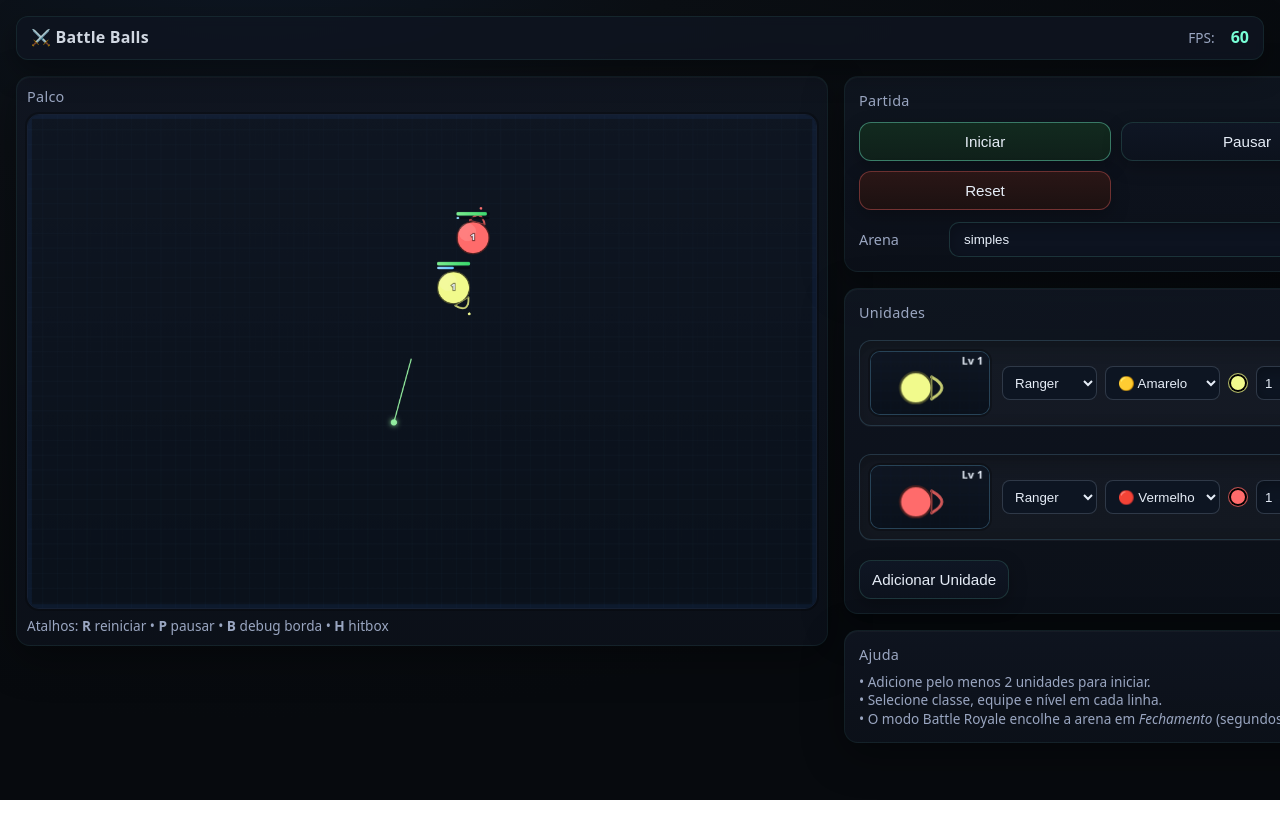
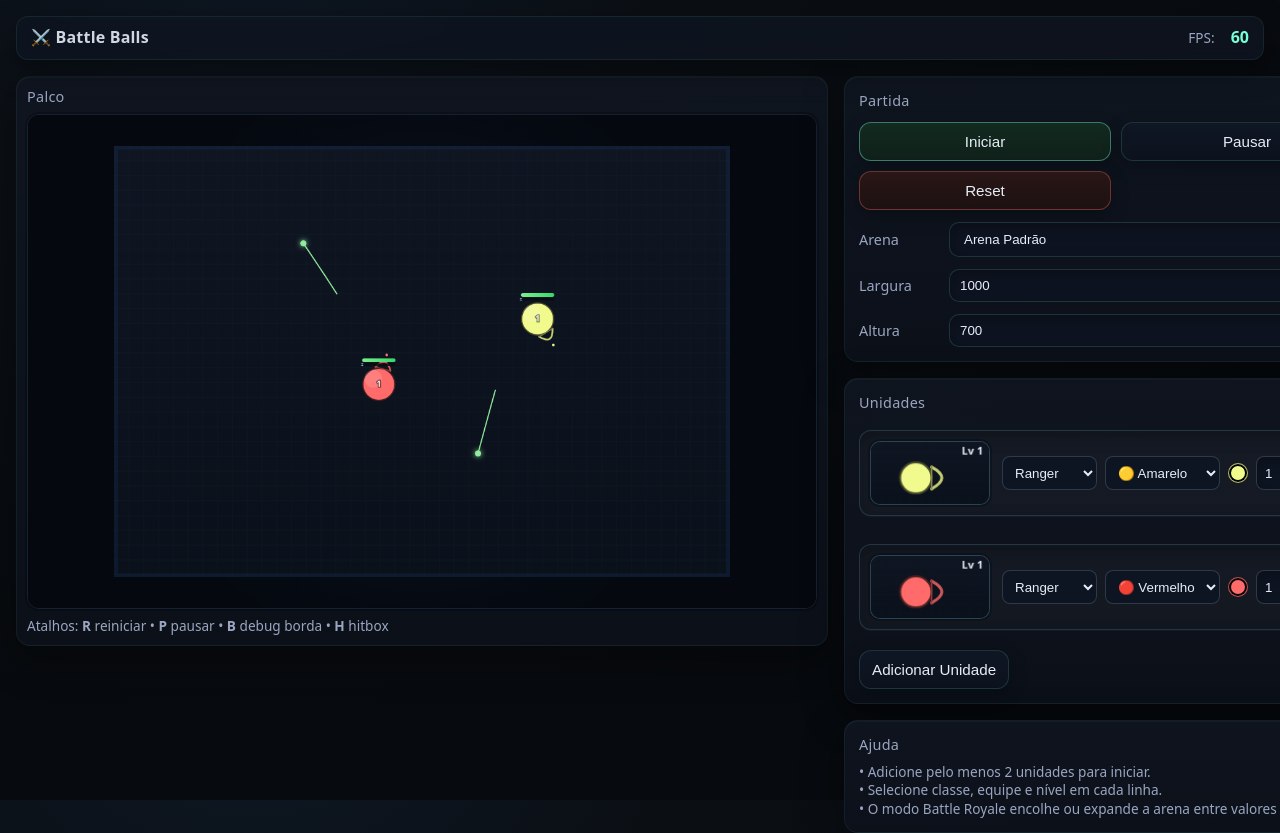
Before and after one commit to grupogptespecial-eng/Warballs, a website with bundled scripts: page public/index.html in a window 1280 px wide. Both pictures are taken after a click on the button "Iniciar". Shown: the top 833 px of the page. Before the commit the page ends 800 px from the top, so only its background shows below. Built offline with nearby package versions, Linux system fonts and the light colour scheme.

Commit message:
feat: add configurable arena types

```diff
--- a/public/index.html
+++ b/public/index.html
@@ -275,13 +275,41 @@
           </select>
         </div>
 
-        <div id="brConfig" style="display:none">
+        <div id="cfgStandard">
           <div class="row">
-            <div class="label">Fechamento</div>
-            <input id="brTime" type="number" class="select" min="5" max="180" step="5" value="25" aria-label="Tempo para fechar (s)" />
+            <div class="label">Largura</div>
+            <input id="arenaWidth" type="number" class="select" min="100" value="1000" />
           </div>
-          <div class="small muted" style="margin-top:6px">
-            Battle Royale: o retângulo da arena encolhe ao longo do tempo.
+          <div class="row">
+            <div class="label">Altura</div>
+            <input id="arenaHeight" type="number" class="select" min="100" value="700" />
+          </div>
+        </div>
+
+        <div id="cfgBR" style="display:none">
+          <div class="row">
+            <div class="label">Largura Ini</div>
+            <input id="arenaWidthStart" type="number" class="select" value="1200" />
+          </div>
+          <div class="row">
+            <div class="label">Altura Ini</div>
+            <input id="arenaHeightStart" type="number" class="select" value="800" />
+          </div>
+          <div class="row">
+            <div class="label">Largura Final</div>
+            <input id="arenaWidthEnd" type="number" class="select" value="600" />
+          </div>
+          <div class="row">
+            <div class="label">Altura Final</div>
+            <input id="arenaHeightEnd" type="number" class="select" value="400" />
+          </div>
+          <div class="row">
+            <div class="label">Delay</div>
+            <input id="shrinkDelay" type="number" step="0.1" class="select" value="5" />
+          </div>
+          <div class="row">
+            <div class="label">Duração</div>
+            <input id="shrinkDuration" type="number" step="0.1" class="select" value="20" />
           </div>
         </div>
       </section>
@@ -303,7 +331,7 @@
         <div class="small muted">
           • Adicione pelo menos 2 unidades para iniciar.<br/>
           • Selecione classe, equipe e nível em cada linha.<br/>
-          • O modo Battle Royale encolhe a arena em <em>Fechamento</em> (segundos).
+          • O modo Battle Royale encolhe ou expande a arena entre valores inicial e final.
         </div>
       </section>
     </aside>
--- a/src/config/cfg.js
+++ b/src/config/cfg.js
@@ -23,15 +23,26 @@ export const CLASSES = {
 export const CFG = {
   // Modos de arena disponíveis
   arenas: {
-    simples:       { key: 'simples',       label: 'Arena Simples',            scale: 1.00 },
-    simples_menor: { key: 'simples_menor', label: 'Arena Simples (Menor)',    scale: 0.50 },
+    padrao: {
+      key: 'padrao',
+      name: 'Arena Padrão',
+      // Largura/altura absolutas da arena
+      width: 1000,
+      height: 700
+    },
     battle_royale: {
-      key: 'battle_royale', label: 'Arena Battle Royale',
-      startScale: 1.00,
-      endScale: 0.75,
-      closeDefault: 25, // segundos
-      closeMin: 5,
-      closeMax: 180
+      key: 'battle_royale',
+      name: 'Arena Battle Royale',
+      // Dimensões iniciais
+      widthStart: 1200,
+      heightStart: 800,
+      // Dimensões finais
+      widthEnd: 600,
+      heightEnd: 400,
+      // Tempo em segundos antes de começar a transição
+      shrinkDelay: 5,
+      // Duração da transição
+      shrinkDuration: 20
     }
   },
 
--- a/src/core/arena.js
+++ b/src/core/arena.js
@@ -1,39 +1,58 @@
-// Gerencia os limites e a escala da arena de combate
+// Gerencia dimensões da arena e animações de shrink
 
 import { CFG } from '../config/cfg.js';
+import { lerp } from '../utils/misc.js';
 
 export class Arena {
-  constructor(mode = 'simples') {
-    this.mode = mode;
-    this.scale = 1;
-    this.t = 0;
-    this.x = 0; this.y = 0; this.w = 0; this.h = 0;
+  constructor(mode = 'padrao', params = {}) {
+    this.reset(mode, params);
   }
 
-  reset(mode = this.mode) {
+  reset(mode = this.mode, params = {}) {
     this.mode = mode;
     this.t = 0;
-    const cfg = CFG.arenas[mode] || {};
-    if (cfg.startScale !== undefined) this.scale = cfg.startScale;
-    else this.scale = cfg.scale ?? 1;
+    const cfg = { ...(CFG.arenas[mode] || {}), ...params };
+    if (mode === 'padrao') {
+      this.wStart = this.wEnd = cfg.width || 800;
+      this.hStart = this.hEnd = cfg.height || 600;
+      this.shrinkDelay = 0;
+      this.shrinkDuration = 0;
+    } else if (mode === 'battle_royale') {
+      this.wStart = cfg.widthStart || 800;
+      this.hStart = cfg.heightStart || 600;
+      this.wEnd = cfg.widthEnd ?? this.wStart;
+      this.hEnd = cfg.heightEnd ?? this.hStart;
+      this.shrinkDelay = cfg.shrinkDelay || 0;
+      this.shrinkDuration = cfg.shrinkDuration || 0;
+    } else {
+      this.wStart = this.wEnd = cfg.width || 800;
+      this.hStart = this.hEnd = cfg.height || 600;
+      this.shrinkDelay = 0;
+      this.shrinkDuration = 0;
+    }
+    this.w = this.wStart;
+    this.h = this.hStart;
+    this.x = 0; this.y = 0;
   }
 
   update(dt, fullBounds) {
-    const cfg = CFG.arenas[this.mode] || {};
     this.t += dt;
-    if (cfg.startScale !== undefined && cfg.endScale !== undefined && cfg.closeDefault) {
-      const k = Math.min(1, this.t / cfg.closeDefault);
-      this.scale = cfg.startScale + (cfg.endScale - cfg.startScale) * k;
-    } else if (cfg.scale !== undefined) {
-      this.scale = cfg.scale;
+    let w = this.wStart, h = this.hStart;
+    if (this.mode === 'battle_royale') {
+      if (this.t <= this.shrinkDelay) {
+        w = this.wStart; h = this.hStart;
+      } else if (this.t <= this.shrinkDelay + this.shrinkDuration && this.shrinkDuration > 0) {
+        const prog = (this.t - this.shrinkDelay) / this.shrinkDuration;
+        w = lerp(this.wStart, this.wEnd, prog);
+        h = lerp(this.hStart, this.hEnd, prog);
+      } else {
+        w = this.wEnd; h = this.hEnd;
+      }
     }
+    this.w = w; this.h = h;
     const fb = fullBounds || { x: 0, y: 0, w: 0, h: 0 };
-    const w = fb.w * this.scale;
-    const h = fb.h * this.scale;
     this.x = fb.x + (fb.w - w) / 2;
     this.y = fb.y + (fb.h - h) / 2;
-    this.w = w;
-    this.h = h;
   }
 
   get bounds() {
--- a/src/core/game.js
+++ b/src/core/game.js
@@ -20,7 +20,7 @@ export const game = {
   particles: [],
   effects: [],
   summons: [],
-  arena: new Arena('simples'),
+  arena: new Arena('padrao'),
   bounds: { x: 0, y: 0, w: canvas ? canvas.width : 0, h: canvas ? canvas.height : 0 },
   debugHit: false,
 
--- a/src/main.js
+++ b/src/main.js
@@ -5,5 +5,5 @@ import { boot } from './scenes/boot.js';
 window.addEventListener('DOMContentLoaded', () => {
   game.init();
   boot();
-  drawPreview('simples');
+  drawPreview('padrao');
 });
--- a/src/render/preview.js
+++ b/src/render/preview.js
@@ -5,7 +5,7 @@ import { CFG } from '../config/cfg.js';
 export const previewCanvas = document.getElementById('preview');
 export const pctx = previewCanvas ? previewCanvas.getContext('2d') : null;
 
-export function drawPreview(mode = 'simples'){
+export function drawPreview(mode = 'padrao', params = {}){
   if (!previewCanvas || !pctx) return;
   const w = previewCanvas.width, h = previewCanvas.height;
 
@@ -35,19 +35,25 @@ export function drawPreview(mode = 'simples'){
   pctx.strokeRect(6, 6, w-12, h-12);
   pctx.restore();
 
-  // anéis de arena (start/end)
-  let sStart = 1.0, sEnd = 1.0;
-  if (mode === 'simples_menor') sStart = sEnd = CFG.arenas.simples_menor.scale;
+  const cfg = { ...(CFG.arenas[mode] || {}), ...params };
+  let wStart, hStart, wEnd, hEnd;
   if (mode === 'battle_royale') {
-    sStart = CFG.arenas.battle_royale.startScale;
-    sEnd   = CFG.arenas.battle_royale.endScale;
+    wStart = cfg.widthStart; hStart = cfg.heightStart;
+    wEnd = cfg.widthEnd;   hEnd = cfg.heightEnd;
+  } else {
+    wStart = wEnd = cfg.width; hStart = hEnd = cfg.height;
   }
-  const drawRing = (scale, alpha, color) => {
-    const ww = Math.round((w-12) * scale), hh = Math.round((h-12) * scale);
-    const x = 6 + Math.floor(((w-12) - ww)/2), y = 6 + Math.floor(((h-12) - hh)/2);
+  const maxW = Math.max(wStart, wEnd);
+  const maxH = Math.max(hStart, hEnd);
+  const scale = Math.min((w - 12) / maxW, (h - 12) / maxH);
+  const drawRing = (aw, ah, alpha, color) => {
+    const ww = Math.round(aw * scale);
+    const hh = Math.round(ah * scale);
+    const x = 6 + Math.floor(((w - 12) - ww) / 2);
+    const y = 6 + Math.floor(((h - 12) - hh) / 2);
     pctx.save(); pctx.globalAlpha = alpha; pctx.strokeStyle = color; pctx.lineWidth = 2;
     pctx.strokeRect(x, y, ww, hh); pctx.restore();
   };
-  drawRing(sStart, 0.9, '#7dd3fc');
-  if (sEnd !== sStart) drawRing(sEnd, 0.6, '#f59e0b');
+  drawRing(wStart, hStart, 0.9, '#7dd3fc');
+  if (wEnd !== wStart || hEnd !== hStart) drawRing(wEnd, hEnd, 0.6, '#f59e0b');
 }
--- a/src/scenes/boot.js
+++ b/src/scenes/boot.js
@@ -5,6 +5,7 @@ import { unitListEl, btnAddUnit, arenaNameEl } from '../utils/misc.js';
 import { Unit } from '../unit/unit.js';
 import { TEAM, CFG } from '../config/cfg.js';
 import { V } from '../math/vec.js';
+import { drawPreview } from '../render/preview.js';
 
 function gatherUnits() {
   const rows = unitListEl ? unitListEl.querySelectorAll('.unit-item') : [];
@@ -29,7 +30,30 @@ function gatherUnits() {
   return list;
 }
 
+function getArenaParams(mode) {
+  if (mode === 'battle_royale') {
+    return {
+      widthStart: parseFloat(document.getElementById('arenaWidthStart')?.value || CFG.arenas.battle_royale.widthStart),
+      heightStart: parseFloat(document.getElementById('arenaHeightStart')?.value || CFG.arenas.battle_royale.heightStart),
+      widthEnd: parseFloat(document.getElementById('arenaWidthEnd')?.value || CFG.arenas.battle_royale.widthEnd),
+      heightEnd: parseFloat(document.getElementById('arenaHeightEnd')?.value || CFG.arenas.battle_royale.heightEnd),
+      shrinkDelay: parseFloat(document.getElementById('shrinkDelay')?.value || CFG.arenas.battle_royale.shrinkDelay),
+      shrinkDuration: parseFloat(document.getElementById('shrinkDuration')?.value || CFG.arenas.battle_royale.shrinkDuration)
+    };
+  }
+  return {
+    width: parseFloat(document.getElementById('arenaWidth')?.value || CFG.arenas.padrao.width),
+    height: parseFloat(document.getElementById('arenaHeight')?.value || CFG.arenas.padrao.height)
+  };
+}
+
 function startGame() {
+  const mode = document.getElementById('arena')?.value || 'padrao';
+  const params = getArenaParams(mode);
+  game.arena.reset(mode, params);
+  game.arena.update(0, { x: 0, y: 0, w: game.canvas.width, h: game.canvas.height });
+  game.bounds = game.arena.bounds;
+
   game.units = [];
   game.projectiles = [];
   game.effects = [];
@@ -50,8 +74,17 @@ function resetGame() {
 }
 
 export function boot() {
-  // arena select
+  // arena select e configuração
   const arenaSel = document.getElementById('arena');
+  const cfgStd = document.getElementById('cfgStandard');
+  const cfgBR = document.getElementById('cfgBR');
+  function updateArenaForm() {
+    const mode = arenaSel.value;
+    if (cfgStd) cfgStd.style.display = mode === 'padrao' ? '' : 'none';
+    if (cfgBR) cfgBR.style.display = mode === 'battle_royale' ? '' : 'none';
+    arenaNameEl && (arenaNameEl.textContent = arenaSel.options[arenaSel.selectedIndex]?.textContent || '');
+    drawPreview(mode, getArenaParams(mode));
+  }
   if (arenaSel) {
     Object.entries(CFG.arenas).forEach(([key, cfg]) => {
       const opt = document.createElement('option');
@@ -60,11 +93,10 @@ export function boot() {
       arenaSel.appendChild(opt);
     });
     arenaSel.value = game.arena.mode;
-    arenaNameEl && (arenaNameEl.textContent = arenaSel.options[arenaSel.selectedIndex]?.textContent || '');
-    arenaSel.onchange = () => {
-      game.arena.reset(arenaSel.value);
-      arenaNameEl && (arenaNameEl.textContent = arenaSel.options[arenaSel.selectedIndex]?.textContent || '');
-    };
+    updateArenaForm();
+    arenaSel.onchange = updateArenaForm;
+    const inputs = document.querySelectorAll('#cfgStandard input, #cfgBR input');
+    inputs.forEach(inp => inp.addEventListener('input', () => drawPreview(arenaSel.value, getArenaParams(arenaSel.value))));
   }
 
   // default unit rows
--- a/src/utils/misc.js
+++ b/src/utils/misc.js
@@ -10,6 +10,9 @@ export const btnAddUnit = document.getElementById('btnAddUnit');
 
 // Limita um valor entre a e b
 export const clamp = (v, a, b) => Math.max(a, Math.min(b, v));
+
+// Interpolação linear
+export const lerp = (a, b, t) => a + (b - a) * t;
 
 // Ajuda a criar degraus a cada 5 níveis
 export const _seg5 = (L, start) => Math.max(0, Math.min((L - 1) - start, 4));
@@ -51,3 +54,8 @@ export function runTests() {
     el.title = results.join('\n');
   }
 }
+
+// Teste básico para lerp
+addTest('lerp', () => {
+  if (lerp(0, 10, 0.5) !== 5) throw new Error('lerp falhou');
+});
```
Also changed, not shown: README.md.
